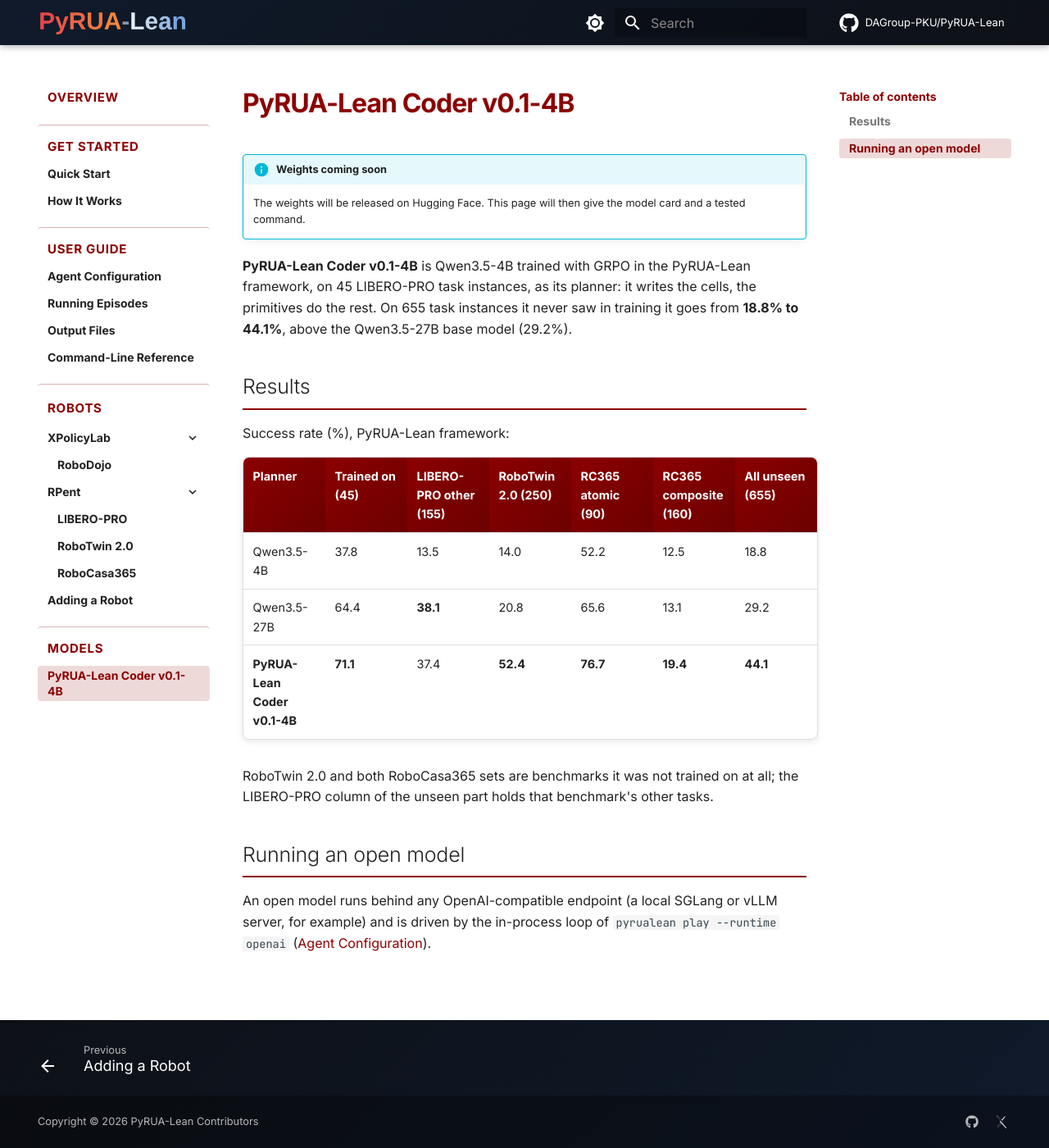
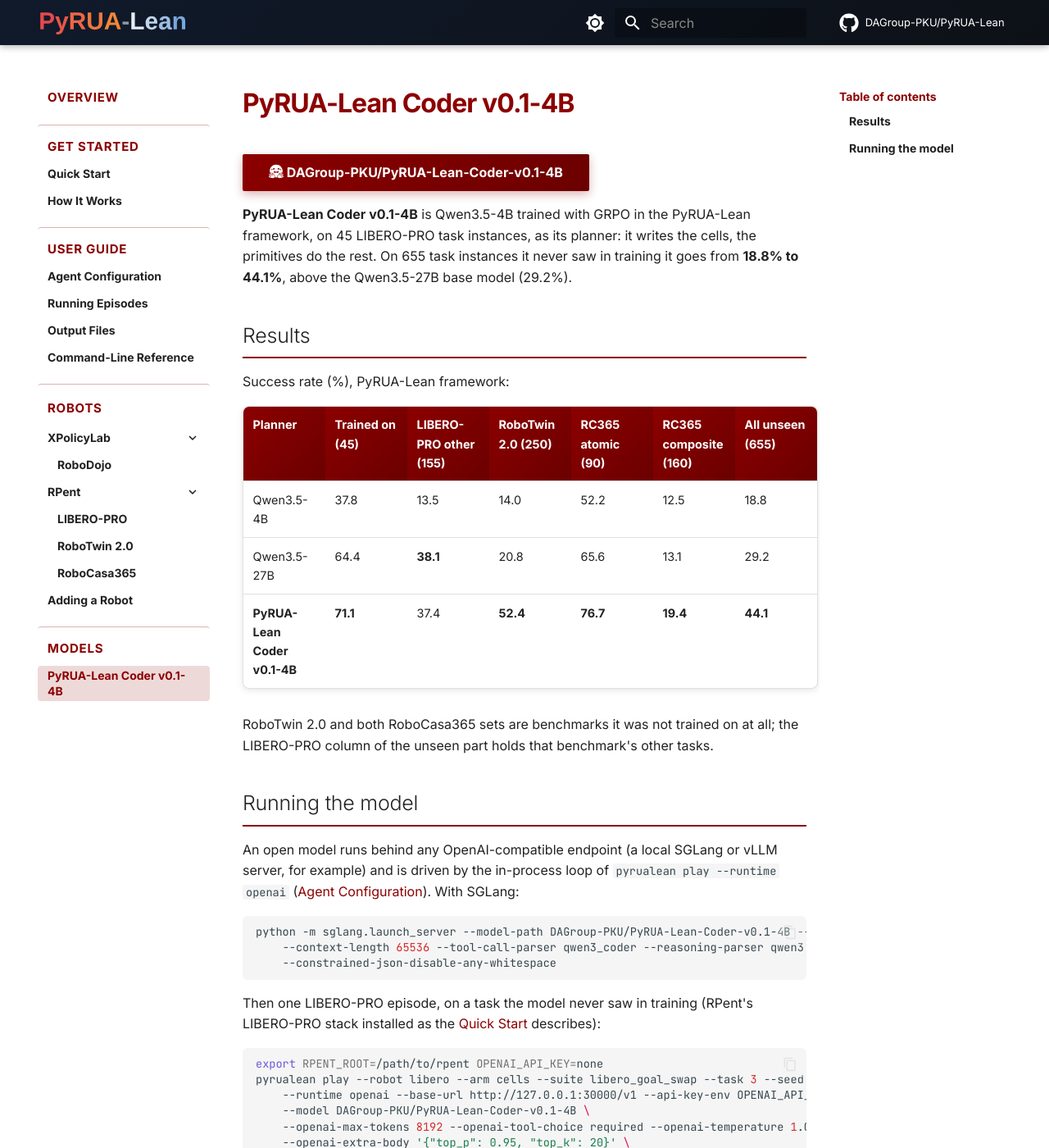
Before and after one commit to DAGroup-PKU/PyRUA-Lean, an MkDocs documentation site: the page built from docs/models/coder.md, in a window 1280 px wide and 1400 px high. Shown: the whole window at 82% size. Built offline with MkDocs 1.6.1 and Material for MkDocs 9.7.7, drawn with Linux system fonts in a browser that asks for light colours; comment, search, counter and statistics services are not loaded; some of the changed text lies outside the part shown.

Commit message:
PyRUA-Lean Coder v0.1-4B is on Hugging Face
README, the docs' overview and the Coder page link DAGroup-PKU/PyRUA-Lean-Coder-v0.1-4B where they said coming soon.
The Coder page gives the commands of the paper's evaluation (SGLang, then one LIBERO-PRO episode), checked on
LIBERO-PRO tasks the model never saw in training. The docs' primary button takes the red of the logo.

Co-Authored-By: Claude <noreply@anthropic.com>

````diff
--- a/docs/models/coder.md
+++ b/docs/models/coder.md
@@ -1,8 +1,6 @@
 # PyRUA-Lean Coder v0.1-4B
 
-!!! info "Weights coming soon"
-
-    The weights will be released on Hugging Face. This page will then give the model card and a tested command.
+[:simple-huggingface: DAGroup-PKU/PyRUA-Lean-Coder-v0.1-4B](https://huggingface.co/DAGroup-PKU/PyRUA-Lean-Coder-v0.1-4B){ .md-button .md-button--primary }
 
 **PyRUA-Lean Coder v0.1-4B** is Qwen3.5-4B trained with GRPO in the PyRUA-Lean framework, on 45 LIBERO-PRO task
 instances, as its planner: it writes the cells, the primitives do the rest. On 655 task instances it never saw in
@@ -21,7 +19,31 @@ Success rate (%), PyRUA-Lean framework:
 RoboTwin 2.0 and both RoboCasa365 sets are benchmarks it was not trained on at all; the LIBERO-PRO column of the
 unseen part holds that benchmark's other tasks.
 
-## Running an open model
+## Running the model
 
 An open model runs behind any OpenAI-compatible endpoint (a local SGLang or vLLM server, for example) and is driven
-by the in-process loop of `pyrualean play --runtime openai` ([Agent Configuration](../guide/agents.md)).
+by the in-process loop of `pyrualean play --runtime openai` ([Agent Configuration](../guide/agents.md)). With SGLang:
+
+```bash
+python -m sglang.launch_server --model-path DAGroup-PKU/PyRUA-Lean-Coder-v0.1-4B --port 30000 \
+    --context-length 65536 --tool-call-parser qwen3_coder --reasoning-parser qwen3 \
+    --constrained-json-disable-any-whitespace
+```
+
+Then one LIBERO-PRO episode, on a task the model never saw in training (RPent's LIBERO-PRO stack installed as the
+[Quick Start](../getting-started/quickstart.md) describes):
+
+```bash
+export RPENT_ROOT=/path/to/rpent OPENAI_API_KEY=none
+pyrualean play --robot libero --arm cells --suite libero_goal_swap --task 3 --seed 0 \
+    --runtime openai --base-url http://127.0.0.1:30000/v1 --api-key-env OPENAI_API_KEY \
+    --model DAGroup-PKU/PyRUA-Lean-Coder-v0.1-4B \
+    --openai-max-tokens 8192 --openai-tool-choice required --openai-temperature 1.0 \
+    --openai-extra-body '{"top_p": 0.95, "top_k": 20}' \
+    --images on-demand --feedback pure --guides --max-turns 40 --budget-s 5400 \
+    --out runs/coder-demo --cuda-device 0
+pyrualean summarize runs/coder-demo
+```
+
+These are the settings of the paper's evaluation: a reply of at most 8,192 tokens, a context of 65,536 tokens (an
+episode that outgrows it ends there), at most 40 code cells and 90 minutes.
--- a/docs/stylesheets/extra.css
+++ b/docs/stylesheets/extra.css
@@ -183,6 +183,20 @@ code {
   color: var(--md-primary-fg-color);
 }
 
+/* ---------- Buttons ---------- */
+.md-typeset .md-button--primary {
+  background: linear-gradient(135deg, var(--md-primary-fg-color) 0%, var(--md-primary-fg-color--dark) 100%);
+  border: none;
+  color: var(--md-primary-bg-color) !important;
+  box-shadow: 0 4px 12px rgba(var(--pyr-rgb), 0.3);
+  transition: transform 0.2s ease, box-shadow 0.2s ease;
+}
+
+.md-typeset .md-button--primary:hover {
+  transform: translateY(-2px);
+  box-shadow: 0 6px 16px rgba(var(--pyr-rgb), 0.4);
+}
+
 /* ---------- Search ---------- */
 .md-search__input {
   border-radius: 8px;
````
Also changed, not shown: README.md (+4 -4 lines), docs/index.md (+2 -2 lines).
